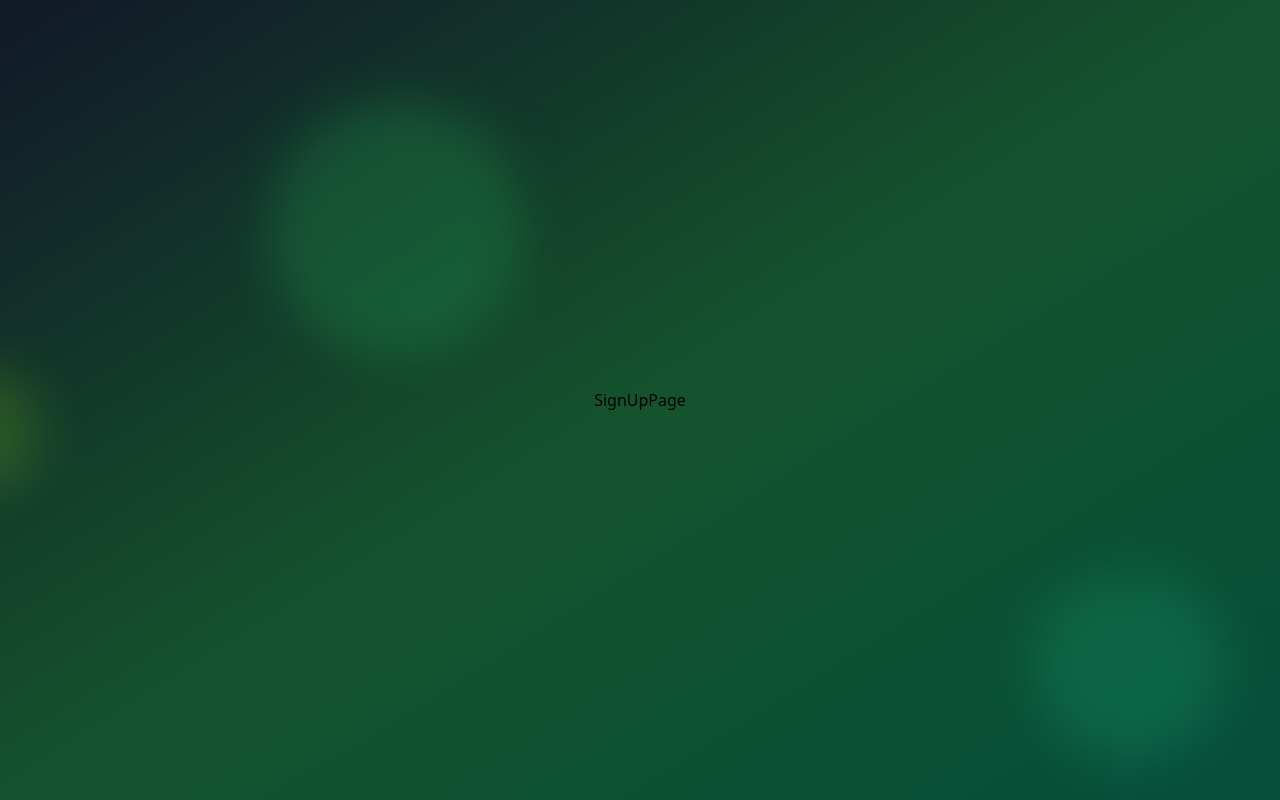
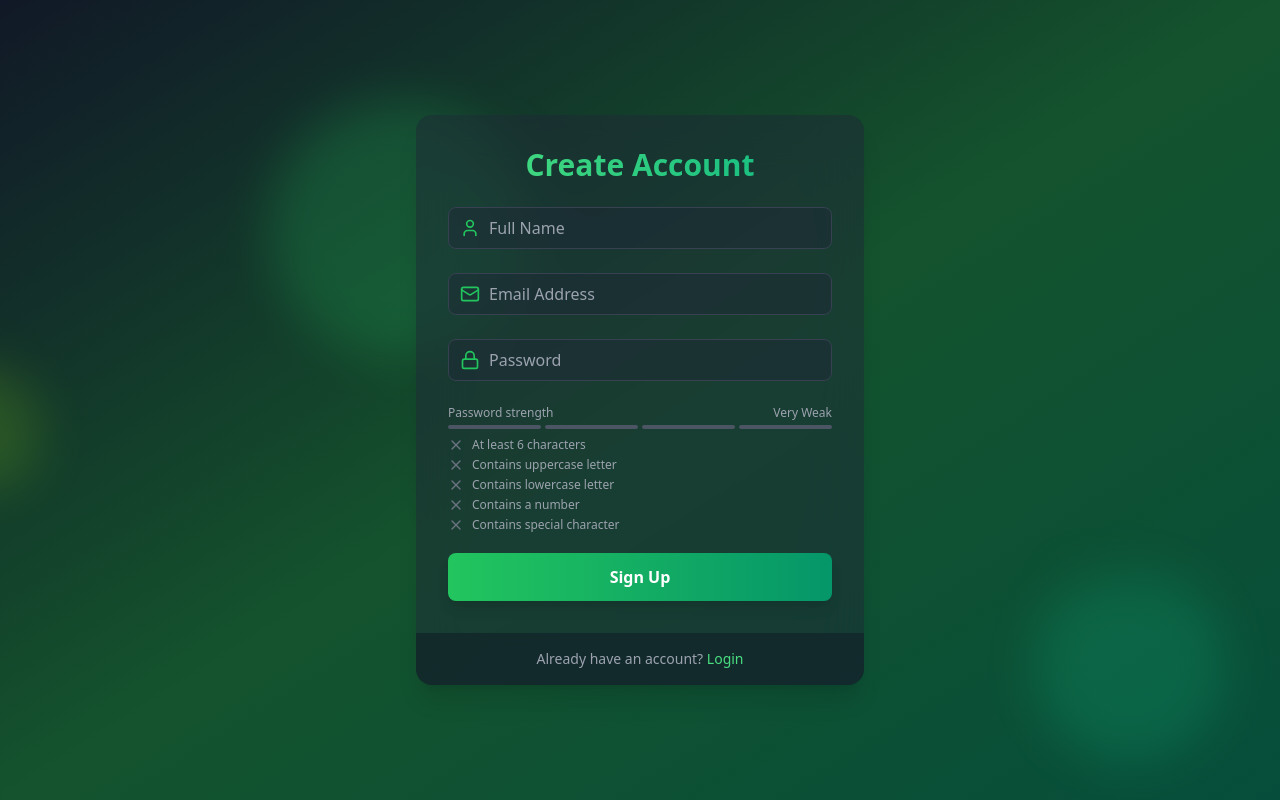
Before and after one commit to masonnguyen1243/auth-202, a React (Vite) app in the folder frontend/: page /signup in a window 1280 px wide. Built offline with nearby package versions, Linux system fonts and the light colour scheme.

Commit message:
SignUp Page UI

```diff
--- a/frontend/eslint.config.js
+++ b/frontend/eslint.config.js
@@ -23,12 +23,12 @@
     rules: {
       ...js.configs.recommended.rules,
       ...reactHooks.configs.recommended.rules,
-      "no-unused-vars": ["error", { varsIgnorePattern: "^[A-Z_]" }],
       "react-refresh/only-export-components": [
         "warn",
         { allowConstantExport: true },
       ],
       "react/prop-types": "off",
+      "no-unused-vars": "off",
     },
   },
 ];
--- a/frontend/package.json
+++ b/frontend/package.json
@@ -11,6 +11,7 @@
   },
   "dependencies": {
     "framer-motion": "^12.9.2",
+    "lucide-react": "^0.503.0",
     "react": "^19.0.0",
     "react-dom": "^19.0.0",
     "react-router-dom": "^7.5.3"
--- /dev/null
+++ b/frontend/src/components/Input.jsx
@@ -0,0 +1,14 @@
+const Input = ({ icon: Icon, ...props }) => {
+  return (
+    <div className="relative mb-6">
+      <div className="pointer-events-none absolute inset-y-0 left-0 flex items-center pl-3">
+        <Icon className="size-5 text-green-500" />
+      </div>
+      <input
+        {...props}
+        className="w-full rounded-lg border border-gray-700 bg-gray-800 bg-opacity-50 py-2 pl-10 pr-3 text-white placeholder-gray-400 transition duration-200 focus:border-green-500 focus:ring-2 focus:ring-green-500"
+      />
+    </div>
+  );
+};
+export default Input;
--- /dev/null
+++ b/frontend/src/components/PasswordStrengthMeter.jsx
@@ -0,0 +1,78 @@
+import { Check, X } from "lucide-react";
+
+const PasswordCriteria = ({ password }) => {
+  const criteria = [
+    { label: "At least 6 characters", met: password.length >= 6 },
+    { label: "Contains uppercase letter", met: /[A-Z]/.test(password) },
+    { label: "Contains lowercase letter", met: /[a-z]/.test(password) },
+    { label: "Contains a number", met: /\d/.test(password) },
+    { label: "Contains special character", met: /[^A-Za-z0-9]/.test(password) },
+  ];
+
+  return (
+    <div className="mt-2 space-y-1">
+      {criteria.map((item) => (
+        <div key={item.label} className="flex items-center text-xs">
+          {item.met ? (
+            <Check className="mr-2 size-4 text-green-500" />
+          ) : (
+            <X className="mr-2 size-4 text-gray-500" />
+          )}
+          <span className={item.met ? "text-green-500" : "text-gray-400"}>
+            {item.label}
+          </span>
+        </div>
+      ))}
+    </div>
+  );
+};
+
+const PasswordStrengthMeter = ({ password }) => {
+  const getStrength = (pass) => {
+    let strength = 0;
+    if (pass.length >= 6) strength++;
+    if (pass.match(/[a-z]/) && pass.match(/[A-Z]/)) strength++;
+    if (pass.match(/\d/)) strength++;
+    if (pass.match(/[^a-zA-Z\d]/)) strength++;
+    return strength;
+  };
+  const strength = getStrength(password);
+
+  const getColor = (strength) => {
+    if (strength === 0) return "bg-red-500";
+    if (strength === 1) return "bg-red-400";
+    if (strength === 2) return "bg-yellow-500";
+    if (strength === 3) return "bg-yellow-400";
+    return "bg-green-500";
+  };
+
+  const getStrengthText = (strength) => {
+    if (strength === 0) return "Very Weak";
+    if (strength === 1) return "Weak";
+    if (strength === 2) return "Fair";
+    if (strength === 3) return "Good";
+    return "Strong";
+  };
+
+  return (
+    <div className="mt-2">
+      <div className="mb-1 flex items-center justify-between">
+        <span className="text-xs text-gray-400">Password strength</span>
+        <span className="text-xs text-gray-400">
+          {getStrengthText(strength)}
+        </span>
+      </div>
+
+      <div className="flex space-x-1">
+        {[...Array(4)].map((_, index) => (
+          <div
+            key={index}
+            className={`h-1 w-1/4 rounded-full transition-colors duration-300 ${index < strength ? getColor(strength) : "bg-gray-600"} `}
+          />
+        ))}
+      </div>
+      <PasswordCriteria password={password} />
+    </div>
+  );
+};
+export default PasswordStrengthMeter;
--- a/frontend/src/main.jsx
+++ b/frontend/src/main.jsx
@@ -1,4 +1,3 @@
-import { StrictMode } from "react";
 import { createRoot } from "react-dom/client";
 import "./index.css";
 import App from "./App.jsx";
--- a/frontend/src/pages/SignUpPage.jsx
+++ b/frontend/src/pages/SignUpPage.jsx
@@ -1,4 +1,93 @@
+import { motion } from "framer-motion";
+import Input from "../components/Input";
+import { Loader, Lock, Mail, User } from "lucide-react";
+import { useState } from "react";
+import { Link, useNavigate } from "react-router-dom";
+import PasswordStrengthMeter from "../components/PasswordStrengthMeter";
+// import { useAuthStore } from "../store/authStore";
+
 const SignUpPage = () => {
-  return <div>SignUpPage</div>;
+  const [name, setName] = useState("");
+  const [email, setEmail] = useState("");
+  const [password, setPassword] = useState("");
+  const navigate = useNavigate();
+
+  // const { signup, error, isLoading } = useAuthStore();
+
+  const handleSignUp = async (e) => {
+    e.preventDefault();
+
+    console.log("Sign up");
+
+    // try {
+    //   await signup(email, password, name);
+    //   navigate("/verify-email");
+    // } catch (error) {
+    //   console.log(error);
+    // }
+  };
+  return (
+    <motion.div
+      initial={{ opacity: 0, y: 20 }}
+      animate={{ opacity: 1, y: 0 }}
+      transition={{ duration: 0.5 }}
+      className="w-full max-w-md overflow-hidden rounded-2xl bg-gray-800 bg-opacity-50 shadow-xl backdrop-blur-xl backdrop-filter"
+    >
+      <div className="p-8">
+        <h2 className="mb-6 bg-gradient-to-r from-green-400 to-emerald-500 bg-clip-text text-center text-3xl font-bold text-transparent">
+          Create Account
+        </h2>
+
+        <form onSubmit={handleSignUp}>
+          <Input
+            icon={User}
+            type="text"
+            placeholder="Full Name"
+            value={name}
+            onChange={(e) => setName(e.target.value)}
+          />
+          <Input
+            icon={Mail}
+            type="email"
+            placeholder="Email Address"
+            value={email}
+            onChange={(e) => setEmail(e.target.value)}
+          />
+          <Input
+            icon={Lock}
+            type="password"
+            placeholder="Password"
+            value={password}
+            onChange={(e) => setPassword(e.target.value)}
+          />
+          {/* {error && <p className="mt-2 font-semibold text-red-500">{error}</p>} */}
+          <PasswordStrengthMeter password={password} />
+
+          <motion.button
+            className="mt-5 w-full rounded-lg bg-gradient-to-r from-green-500 to-emerald-600 px-4 py-3 font-bold text-white shadow-lg transition duration-200 hover:from-green-600 hover:to-emerald-700 focus:outline-none focus:ring-2 focus:ring-green-500 focus:ring-offset-2 focus:ring-offset-gray-900"
+            whileHover={{ scale: 1.02 }}
+            whileTap={{ scale: 0.98 }}
+            type="submit"
+            // disabled={isLoading}
+          >
+            {/* {isLoading ? (
+              <Loader className="mx-auto animate-spin" size={24} />
+            ) : (
+              "Sign Up"
+            )} */}
+            Sign Up
+          </motion.button>
+        </form>
+      </div>
+      <div className="flex justify-center bg-gray-900 bg-opacity-50 px-8 py-4">
+        <p className="text-sm text-gray-400">
+          Already have an account?{" "}
+          <Link to={"/login"} className="text-green-400 hover:underline">
+            Login
+          </Link>
+        </p>
+      </div>
+    </motion.div>
+  );
 };
 export default SignUpPage;
```
Also changed, not shown: 1 other file (tests, documents, lock files or other folders).
